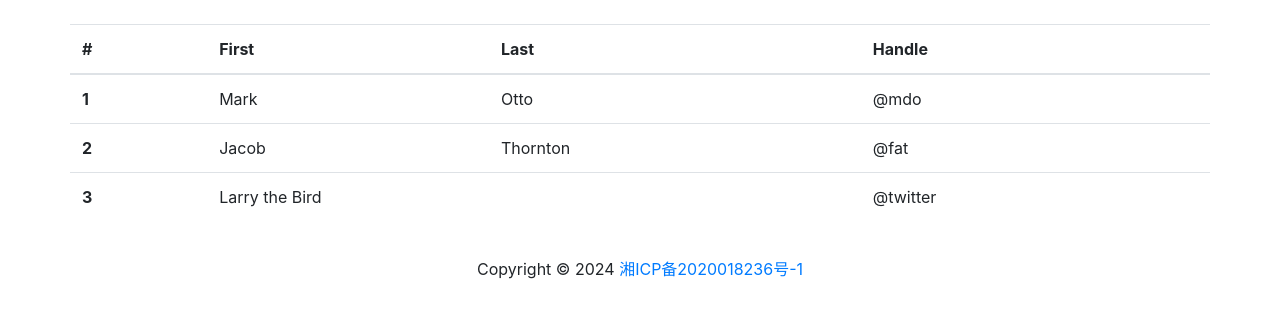
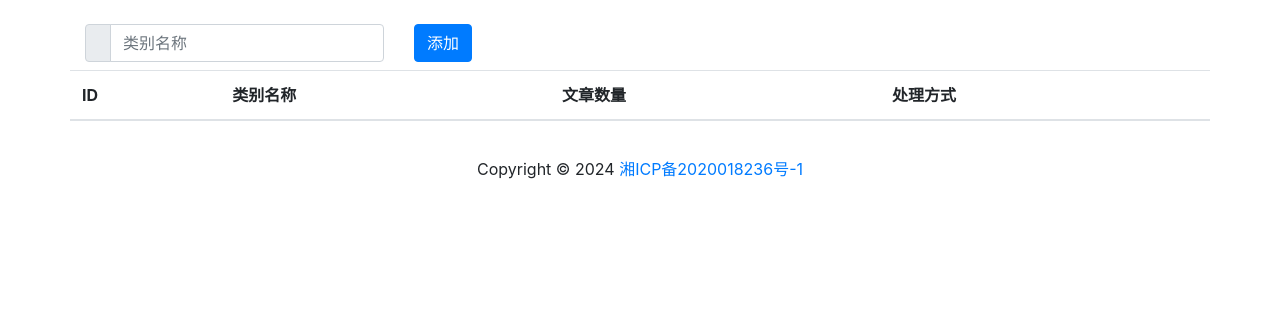
Before and after one commit to programmerleel/blog, a Flask app: page /admin/index in a window 1280 px wide. Shown: the part 56-374 px from the top of the page. Run offline with Flask 3, Linux system fonts and the light colour scheme; a user stored in the database is signed in; lists and menus that the app fills with data are empty; some libraries are stand-ins or nearby versions.

Commit message:
更新部分代码

```diff
--- a/app/templates/admin/index.html
+++ b/app/templates/admin/index.html
@@ -3,35 +3,102 @@
 {% block row %}
 <br>
 <div class="row">
+    <form action="/admin/add_category" method="post" class="form-inline">
+        <div class="col-auto">
+            <label class="sr-only" for="category"></label>
+            <div class="input-group mb-2">
+                <div class="input-group-prepend">
+                    <div class="input-group-text"></div>
+                </div>
+                <input type="text" class="form-control" id="category" name="category" placeholder="类别名称">
+            </div>
+        </div>
+        <div class="col-auto">
+            <button type="submit" class="btn btn-primary mb-2">添加</button>
+        </div>
+        <p style="color:red">&nbsp{{ msg }}&nbsp</p>
+    </form>
 
     <table class="table table-hover">
         <thead>
         <tr>
-            <th scope="col">#</th>
-            <th scope="col">First</th>
-            <th scope="col">Last</th>
-            <th scope="col">Handle</th>
+            <th scope="col">ID</th>
+            <th scope="col">类别名称</th>
+            <th scope="col">文章数量</th>
+            <th scope="col">处理方式</th>
         </tr>
         </thead>
         <tbody>
+        {% for category in categories %}
         <tr>
-            <th scope="row">1</th>
-            <td>Mark</td>
-            <td>Otto</td>
-            <td>@mdo</td>
+            <th scope="row">{{ category.id }}</th>
+            <td>{{ category.name }}</td>
+            <td>{{ category.number }}</td>
+            <td>
+                <div class="btn-group btn-group-sm" role="group" aria-label="Basic example">
+                    <button type="button" id="alter_category" value="{{ category.id }}" class="btn btn-secondary">修改
+                    </button>
+
+                    <button type="button" id="delete_category" value="{{ category.id }}" class="btn btn-secondary">
+                        删除
+                    </button>
+                </div>
+            </td>
         </tr>
-        <tr>
-            <th scope="row">2</th>
-            <td>Jacob</td>
-            <td>Thornton</td>
-            <td>@fat</td>
-        </tr>
-        <tr>
-            <th scope="row">3</th>
-            <td colspan="2">Larry the Bird</td>
-            <td>@twitter</td>
-        </tr>
+        {% endfor %}
         </tbody>
     </table>
 </div>
 {% endblock %}
+
+{% block edit_script %}
+<script type="text/javascript">
+    $('#alter_category').on('click',
+            function() {
+                var id = $("#alter_category").val();
+                var name=prompt("类别名称","请输入类别名称");
+                var data = {
+                data: JSON.stringify({
+                'id': id,
+                'name': name
+                }),
+             }
+            $.ajax({
+                type: "POST",
+                dataType: "json",
+                url: "alter_category",
+                data: data,
+
+
+            })
+setTimeout(function() {
+            location.reload();
+        }, 1);
+
+        })
+
+
+        $('#delete_category').on('click',
+            function() {
+            var r=confirm("按下按钮");
+                var id = $("#alter_category").val();
+                var data = {
+                data: JSON.stringify({
+                'id': id,
+                }),
+             }
+             if(r == true){
+            $.ajax({
+                type: "POST",
+                dataType: "json",
+                url: "delete_category",
+                data: data,
+            })
+            }
+setTimeout(function() {
+            location.reload();
+        }, 1);
+        })
+</script>
+
+{% endblock %}
--- a/app/templates/base.html
+++ b/app/templates/base.html
@@ -7,6 +7,7 @@
     <!-- Bootstrap 的 CSS 文件 -->
     <link rel="stylesheet" href="../static/css/bootstrap.css">
     <link rel="stylesheet" href="../static/editor.md/css/editormd.css">
+    <link rel="stylesheet" href="../static/select2/select2.min.css">
     <title>Lee Blog</title>
 </head>
 <body>
@@ -92,6 +93,8 @@
 <!-- jQuery 和 Bootstrap 包 -->
 <script src="../static/jquery-3.5.1.js"></script>
 <script src="../static/js/bootstrap.js"></script>
+<script src="../static/editor.md/editormd.js"></script>
+<script src="../static/select2/select2.min.js"></script>
 
 {% block edit_script %}
 {% endblock %}
--- a/app/views/admin.py
+++ b/app/views/admin.py
@@ -29,8 +29,13 @@ def login():
 @admin_blueprints.route("/edit", methods=["GET","POST"])
 @login_required
 def edit():
-        # return render_template('admin/index.html', current_user=current_user)
-    return render_template('blog/edit.html', current_user=current_user)
+    categories = Category.query.all()
+    return render_template('admin/edit.html', categories=categories,current_user=current_user)
+
+
+
+
+
 
 @admin_blueprints.route("/category", methods=["GET","POST"])
 @login_required
```
Also changed, not shown: app/templates/admin/edit.html (added, +90 -0 lines), app/templates/blog/edit.html (deleted, +0 -71 lines).
